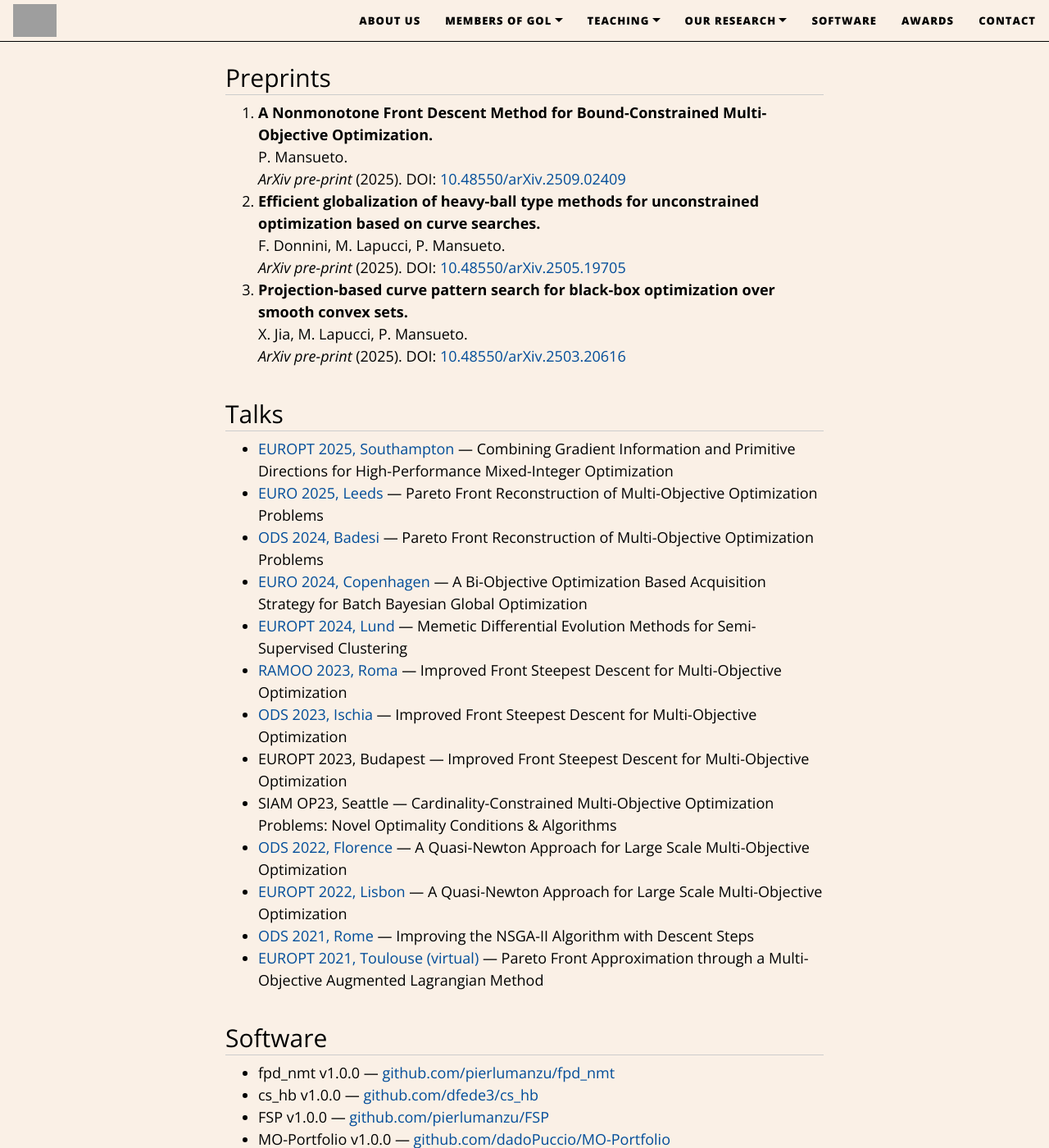
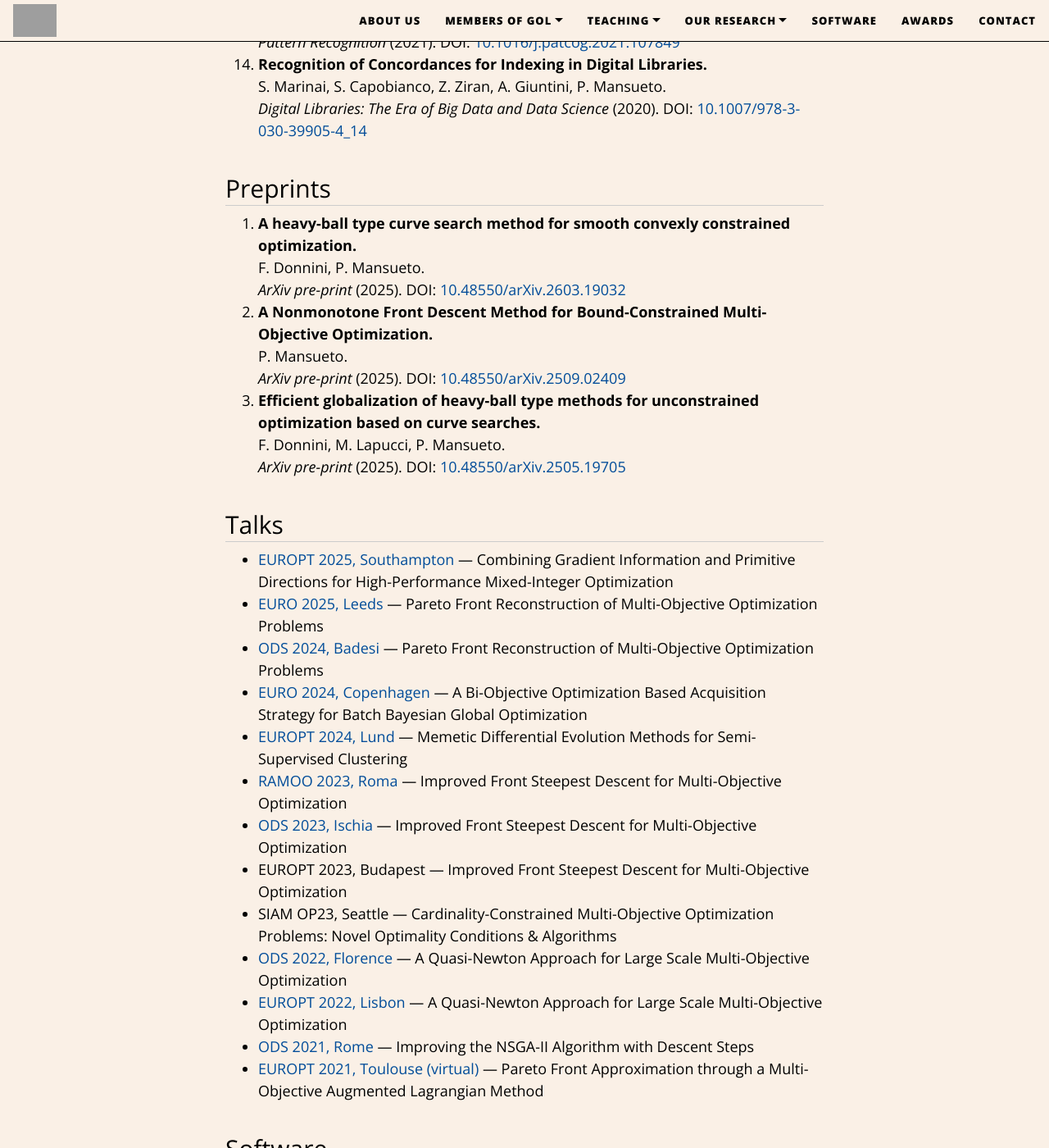
Before and after one commit to GOL-UniFI/GOL-UniFI.github.io, a Jekyll site: the page built from pages/pierluigi_mansueto.md, in a window 1280 px wide and 1400 px high, scrolled down 1984 px. Shown: the whole window at 82% size. Built offline with Jekyll 4.4.1, drawn with Linux system fonts in a browser that asks for light colours; nearby versions of some CDN libraries; some of the changed text lies outside the part shown; grey boxes are pictures that could not be loaded.

Commit message:
Update Mansueto Page

```diff
--- a/pages/pierluigi_mansueto.md
+++ b/pages/pierluigi_mansueto.md
@@ -40,6 +40,11 @@
     <section class="publications">
     <h2>Publications</h2>
     <ol>
+        <li>
+        <strong>Projection-based curve pattern search for black-box optimization over smooth convex sets.</strong><br>
+        X. Jia, M. Lapucci, P. Mansueto.<br>
+        <em>Accepted in Optimization Methods and Software</em> (2026). DOI: <a href="https://doi.org/10.48550/arXiv.2503.20616">10.48550/arXiv.2503.20616</a>
+        </li>
         <li>
         <strong>Effective Front-Descent Algorithms with Convergence Guarantees.</strong><br>
         M. Lapucci, P. Mansueto, D. Pucci.<br>
@@ -112,6 +117,11 @@
     <h2>Preprints</h2>
     <ol>
         <li>
+        <strong>A heavy-ball type curve search method for smooth convexly constrained optimization.</strong><br>
+        F. Donnini, P. Mansueto.<br>
+        <em>ArXiv pre-print</em> (2025). DOI: <a href="https://doi.org/10.48550/arXiv.2603.19032">10.48550/arXiv.2603.19032</a>
+        </li>
+        <li>
         <strong>A Nonmonotone Front Descent Method for Bound-Constrained Multi-Objective Optimization.</strong><br>
         P. Mansueto.<br>
         <em>ArXiv pre-print</em> (2025). DOI: <a href="https://doi.org/10.48550/arXiv.2509.02409">10.48550/arXiv.2509.02409</a>
@@ -120,11 +130,6 @@
         <strong>Efficient globalization of heavy-ball type methods for unconstrained optimization based on curve searches.</strong><br>
         F. Donnini, M. Lapucci, P. Mansueto.<br>
         <em>ArXiv pre-print</em> (2025). DOI: <a href="https://doi.org/10.48550/arXiv.2505.19705">10.48550/arXiv.2505.19705</a>
-        </li>
-        <li>
-        <strong>Projection-based curve pattern search for black-box optimization over smooth convex sets.</strong><br>
-        X. Jia, M. Lapucci, P. Mansueto.<br>
-        <em>ArXiv pre-print</em> (2025). DOI: <a href="https://doi.org/10.48550/arXiv.2503.20616">10.48550/arXiv.2503.20616</a>
         </li>
     </ol>
     </section>
@@ -191,6 +196,7 @@
         <h2>Software</h2>
         <ul>
 
+        <li>constrained_scs v1.0.0 — <a href="https://github.com/pierlumanzu/constrained_scs">github.com/pierlumanzu/constrained_scs</a></li>
         <li>fpd_nmt v1.0.0 — <a href="https://github.com/pierlumanzu/fpd_nmt">github.com/pierlumanzu/fpd_nmt</a></li>
         <li>cs_hb v1.0.0 — <a href="https://github.com/dfede3/cs_hb">github.com/dfede3/cs_hb</a></li>
         <li>FSP v1.0.0 — <a href="https://github.com/pierlumanzu/FSP">github.com/pierlumanzu/FSP</a></li>
```
Also changed, not shown: 1 other file.
